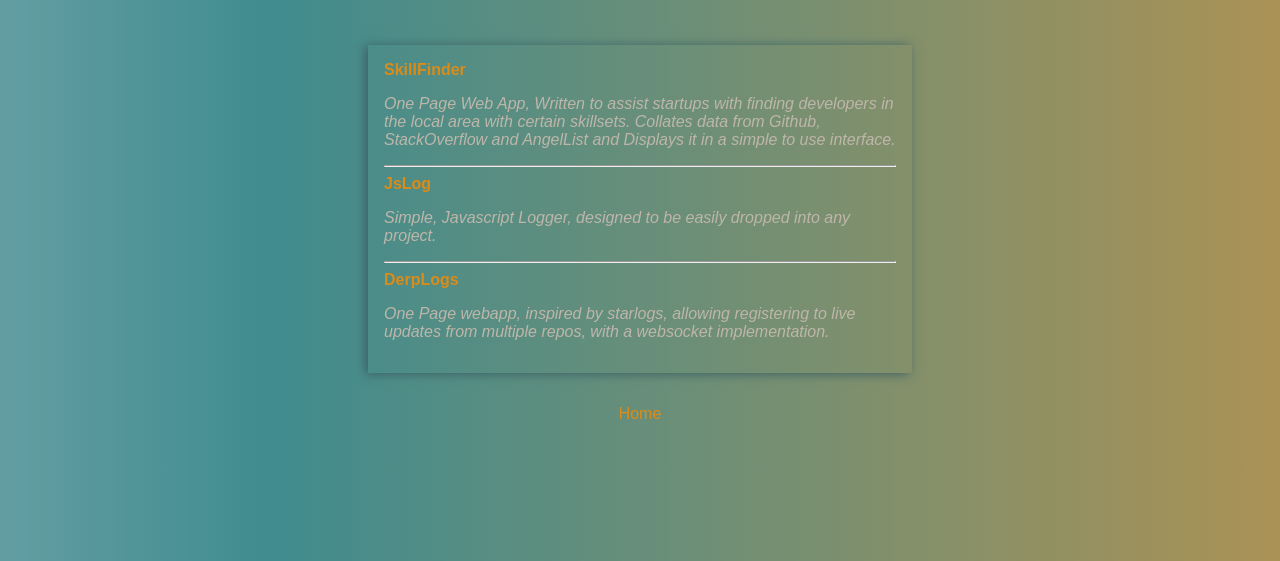
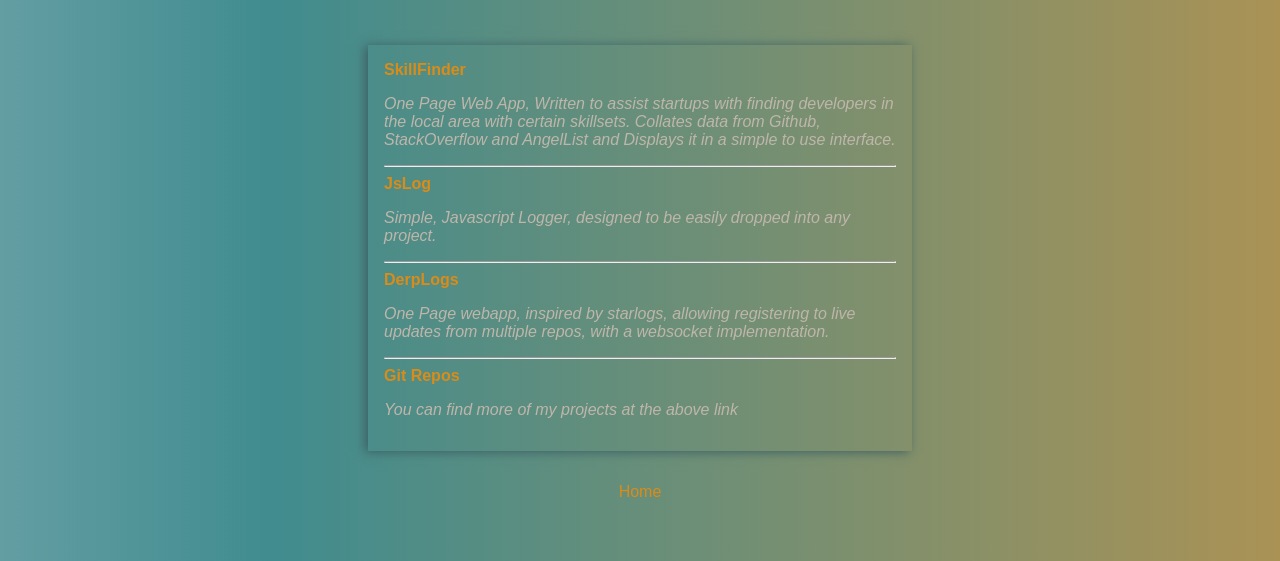
Before and after one commit to hamhut1066/personal_website, a plain HTML site: page public/imagine.html in a window 1280 px wide. Shown: the part 239-800 px from the top of the page. Drawn offline with Linux system fonts and the light colour scheme; a web font is replaced by a local one.

Commit message:
Add link to git.aoeu.me

```diff
--- a/public/imagine.html
+++ b/public/imagine.html
@@ -20,13 +20,16 @@
 
         <div class="content">
           <a href="https://bitbucket.org/hamhut1066/skillfinder"><strong>SkillFinder</strong></a><br>
-          <p><em>One Page Web App, Written to assist startups with finding developers in the local area with certain skillsets. Collates data from Github, StackOverflow and AngelList and Displays it in a simple to use interface.</em><p>
+          <p><em>One Page Web App, Written to assist startups with finding developers in the local area with certain skillsets. Collates data from Github, StackOverflow and AngelList and Displays it in a simple to use interface.</em></p>
           <hr>
           <a href="https://github.com/hamhut1066/jslog"><strong>JsLog</strong></a><br>
           <p><em>Simple, Javascript Logger, designed to be easily dropped into any project.</em></p>
           <hr>
           <a href="https://github.com/compsoc-edinburgh/Commlogs"><strong>DerpLogs</strong></a><br>
           <p><em>One Page webapp, inspired by starlogs, allowing registering to live updates from multiple repos, with a websocket implementation.</em></p>
+          <hr>
+          <a href="https://git.aoeu.me/explore/projects"><strong>Git Repos</strong></a><br>
+          <p><em>You can find more of my projects at the above link</em></p>
         </div>
         <div class="center return">
             <a href="/">Home</a>
```
